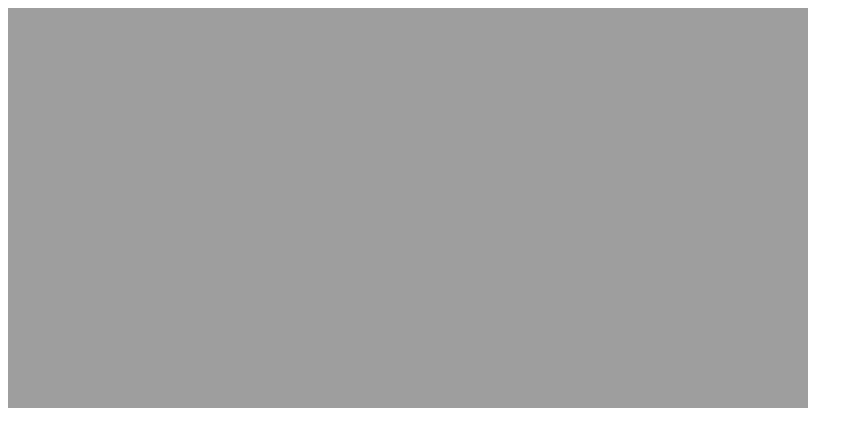
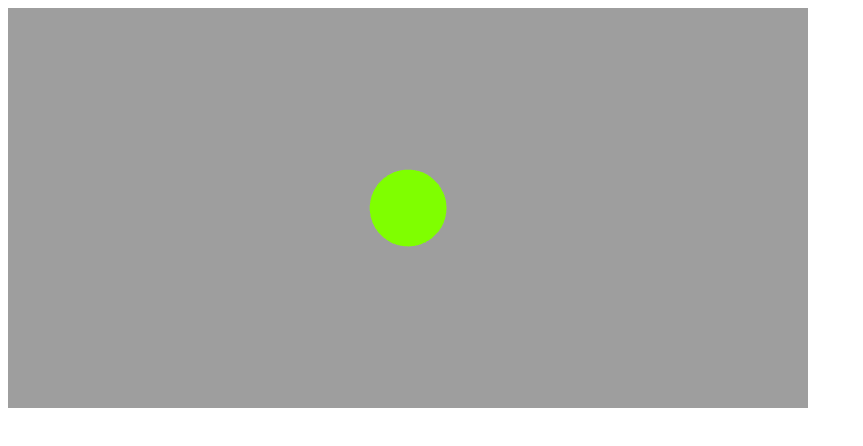
Before and after one commit to urchinkent/digitalarchive_intern, a plain HTML site: page sphere/ekinaka/index.html in a window 1280 px wide. Shown: the whole page, without its empty margins (0-863 px from the left). Drawn offline with Linux system fonts and the light colour scheme.

Commit message:
全天球pm509

```diff
--- a/sphere/ekinaka/index.html
+++ b/sphere/ekinaka/index.html
@@ -17,7 +17,7 @@
         	file:'equirectangular.jpg',
         	width:800,
         	height:400,
-
+			firstview:150,
 			      });
 	img1.cameraDir.x = 0;
 	img1.cameraDir.y = 0;
@@ -27,7 +27,7 @@
 	var geometry1 = new THREE.SphereGeometry( 8, 30, 30 );
 	var material1 = new THREE.MeshBasicMaterial({color: 0x7fff00});
 	var sphere = new THREE.Mesh( geometry1, material1 );
-	sphere.position.set(-30,0,-60);
+	sphere.position.set(-30,0,-52);
 
 
 	img1.scene.add( sphere );
```
Also changed, not shown: sphere/higashiguchi/index.html (+1 -0 lines), sphere/hunsui/index.html (+1 -0 lines), sphere/nishiguchi/index.html (+1 -1 lines), sphere/nishiguchioku/index.html (+1 -1 lines).
